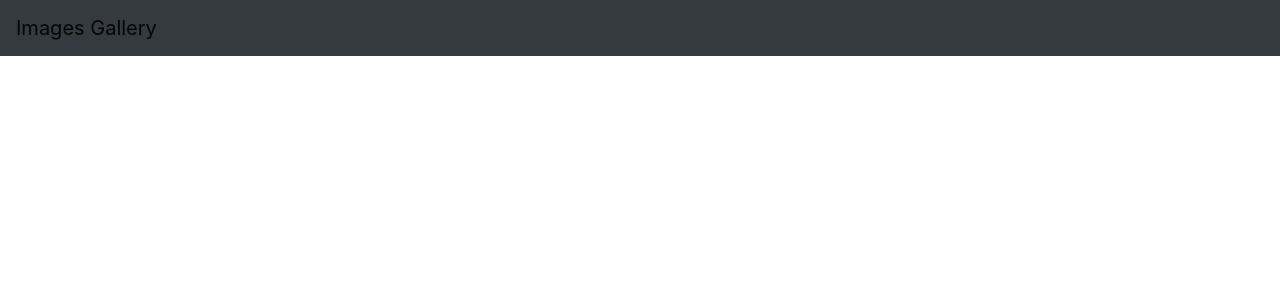
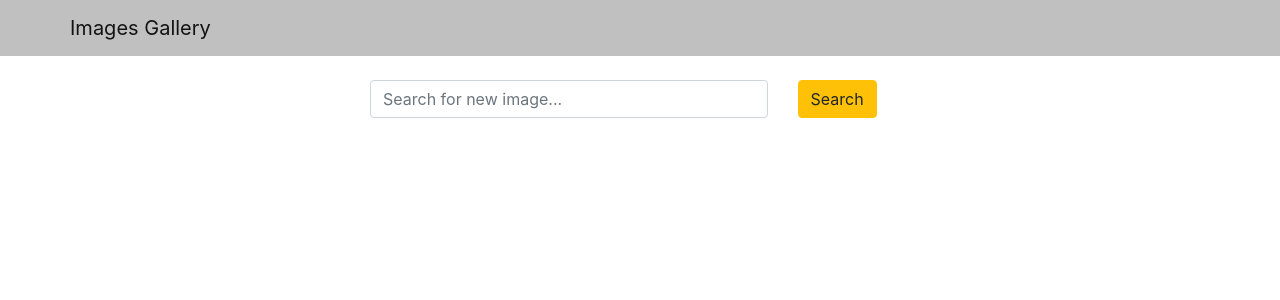
Before and after one commit to MatteoSavoia/images-gallery, a React (Create React App) app in the folder frontend/: page / in a window 1280 px wide. Shown: the top 300 px of the page. Built offline with nearby package versions, Linux system fonts and the light colour scheme.

Commit message:
controlled serch component

```diff
--- a/frontend/src/App.js
+++ b/frontend/src/App.js
@@ -1,10 +1,20 @@
+import { useState } from 'react';
 import 'bootstrap/dist/css/bootstrap.min.css';
 import Header from './components/Header';
+import Search from './components/Search';
 
 const App = () => {
+  const [word, setWord] = useState('');
+
+  const handleSearchSubmit = (e) => {
+    e.preventDefault();
+    console.log(word);
+  }
+
   return (
     <div>
      <Header title="Images Gallery"/>
+     <Search word={word} setWord={setWord} handleSubmit={handleSearchSubmit}/>
     </div>
   );
 }
--- a/frontend/src/components/Header.js
+++ b/frontend/src/components/Header.js
@@ -1,12 +1,18 @@
-import React from 'react';
-import { Navbar } from 'react-bootstrap';
+import React from "react";
+import { Navbar, Container } from "react-bootstrap";
+
+const navbarStyle = {
+  backgroundColor: "silver",
+};
 
 const Header = ({ title }) => {
-    return (
-      <Navbar bg="dark" variant="light">
-          <Navbar.Brand href="/">{title}</Navbar.Brand>
-      </Navbar>
-    )
+  return (
+    <Navbar style={navbarStyle} variant="light">
+      <Container>
+        <Navbar.Brand href="/">{title}</Navbar.Brand>
+      </Container>
+    </Navbar>
+  );
 };
 
 export default Header;
--- /dev/null
+++ b/frontend/src/components/Search.js
@@ -0,0 +1,30 @@
+import React from "react";
+import { Container, Row, Col, Form, Button } from "react-bootstrap";
+
+const Search = ({ word, setWord, handleSubmit}) => {
+  return (
+    <Container className="mt-4">
+      <Row className="justify-content-center">
+        <Col xs={12} md={8} lg={6}>
+          <Form onSubmit={handleSubmit}>
+            <Row>
+              <Col xs={9}>
+                <Form.Control
+                type="text"
+                value={word}
+                onChange={(e) => setWord(e.target.value)}
+                placeholder="Search for new image..."
+                />
+              </Col>
+              <Col>
+                <Button variant="warning" type="submit">Search</Button>
+              </Col>
+            </Row>
+          </Form>
+        </Col>
+      </Row>
+    </Container>
+  );
+};
+
+export default Search;
```
